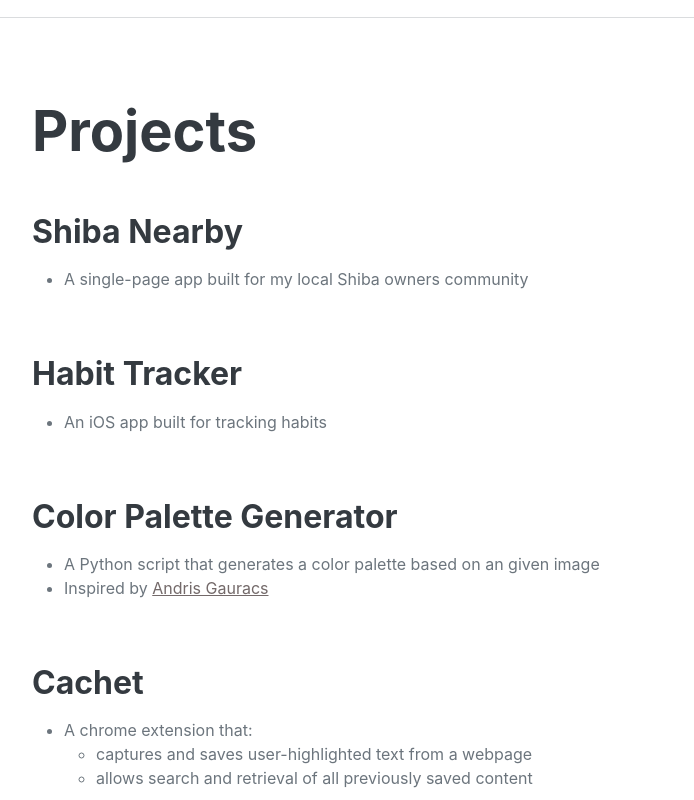
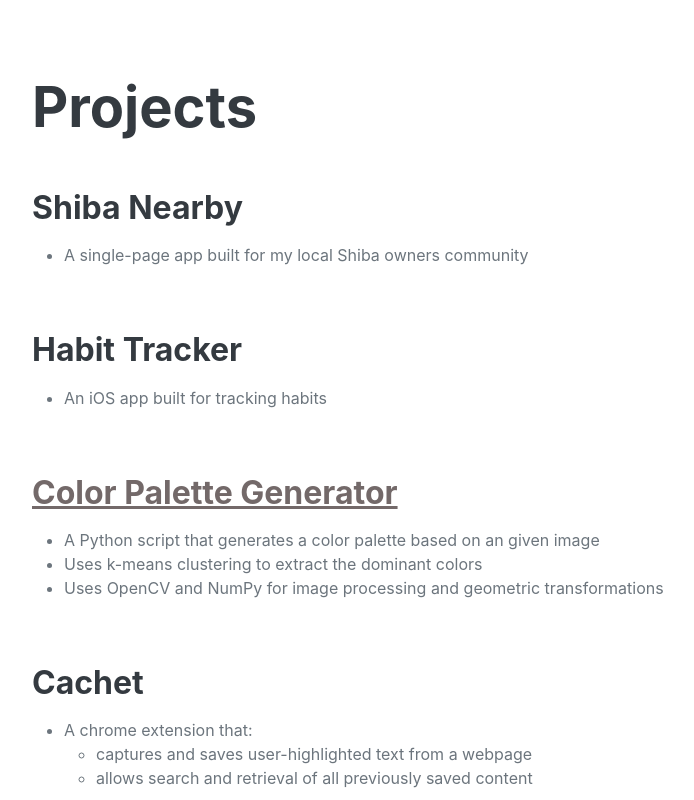
Before and after one commit to yulinzheng/yulinzheng.github.io, a plain HTML site: page index.html in a window 1280 px wide. Shown: the part 3667-4467 px from the top of the page, without its empty margins (288-982 px from the left). Drawn offline with nearby package versions, Linux system fonts and the light colour scheme; a web font is replaced by a local one.

Commit message:
add color palette project

```diff
--- a/index.html
+++ b/index.html
@@ -113,7 +113,7 @@
                                         <ul>
                                             <li>built a product review <a href="#projects">web app</a> for local Shiba owners.</li>
                                             <li>raised awareness about chylothorax (a condition that the Shiba Inu breed may be predisposed to).</li>
-                                            <li>participated in a <a href="https://avmajournals.avma.org/view/journals/javma/261/5/javma.22.08.0381.xml">research study</a> conducted by UC Davis, followed through until paper is published.</li>
+                                            <li>participated in a <a href="https://avmajournals.avma.org/view/journals/javma/261/5/javma.22.08.0381.xml">research study</a> on chylothorax conducted by UC Davis.</li>
                                         </ul>
                                     </li>
                                     <li>Cross-country road trip:</li>
@@ -209,10 +209,11 @@
                     </div>
                     <div class="d-flex flex-column flex-md-row justify-content-between mb-5">
                         <div class="flex-grow-1">
-                        <h3 class="mb-0">Color Palette Generator</h3>
+                        <h3 class="mb-0"><a href="https://github.com/yulinzheng/color-palette-generator">Color Palette Generator</a></h3>
                             <p><ul>
                                 <li>A Python script that generates a color palette based on an given image</li>
-                                <li>Inspired by <a href="https://github.com/andrisgauracs/python-color-palette-generator">Andris Gauracs</a></li>
+                                <li>Uses k-means clustering to extract the dominant colors</li>
+                                <li>Uses OpenCV and NumPy for image processing and geometric transformations</li>
                             </ul></p>
                         </div>
                     </div>
```
